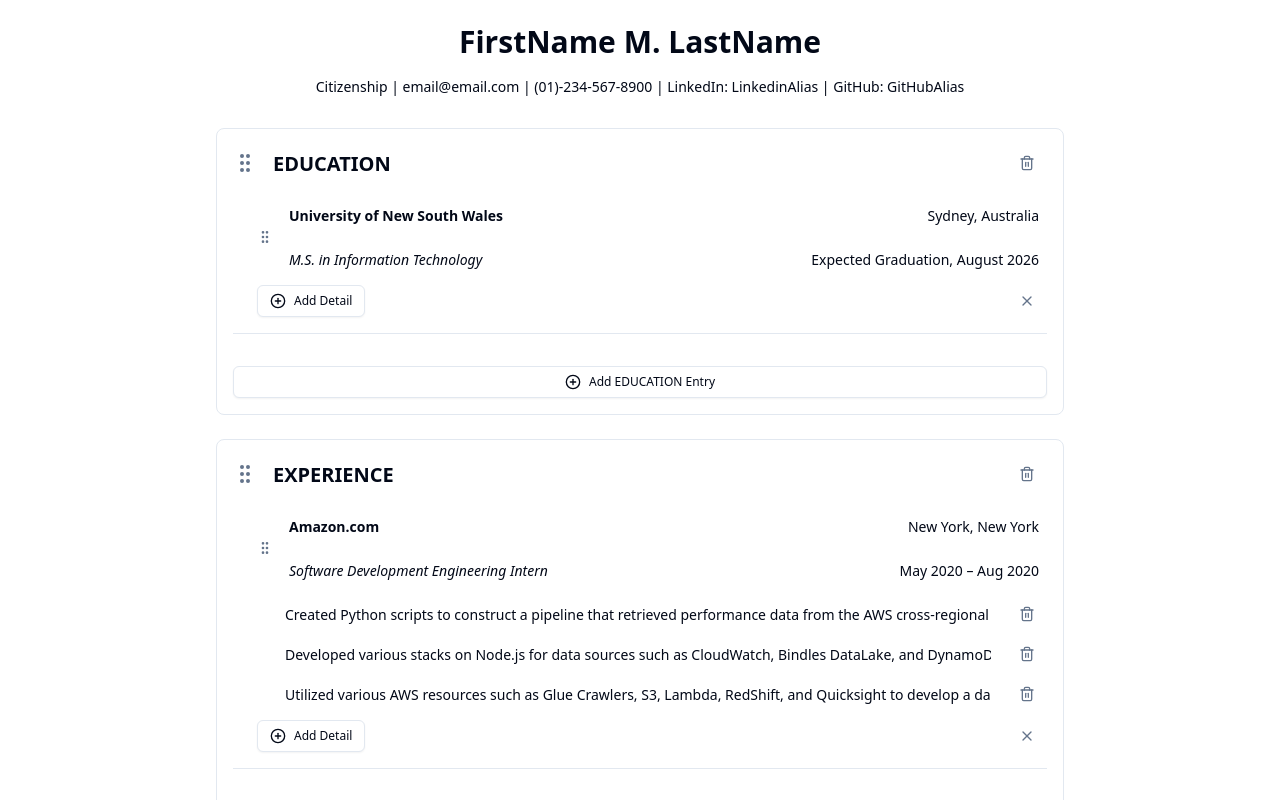
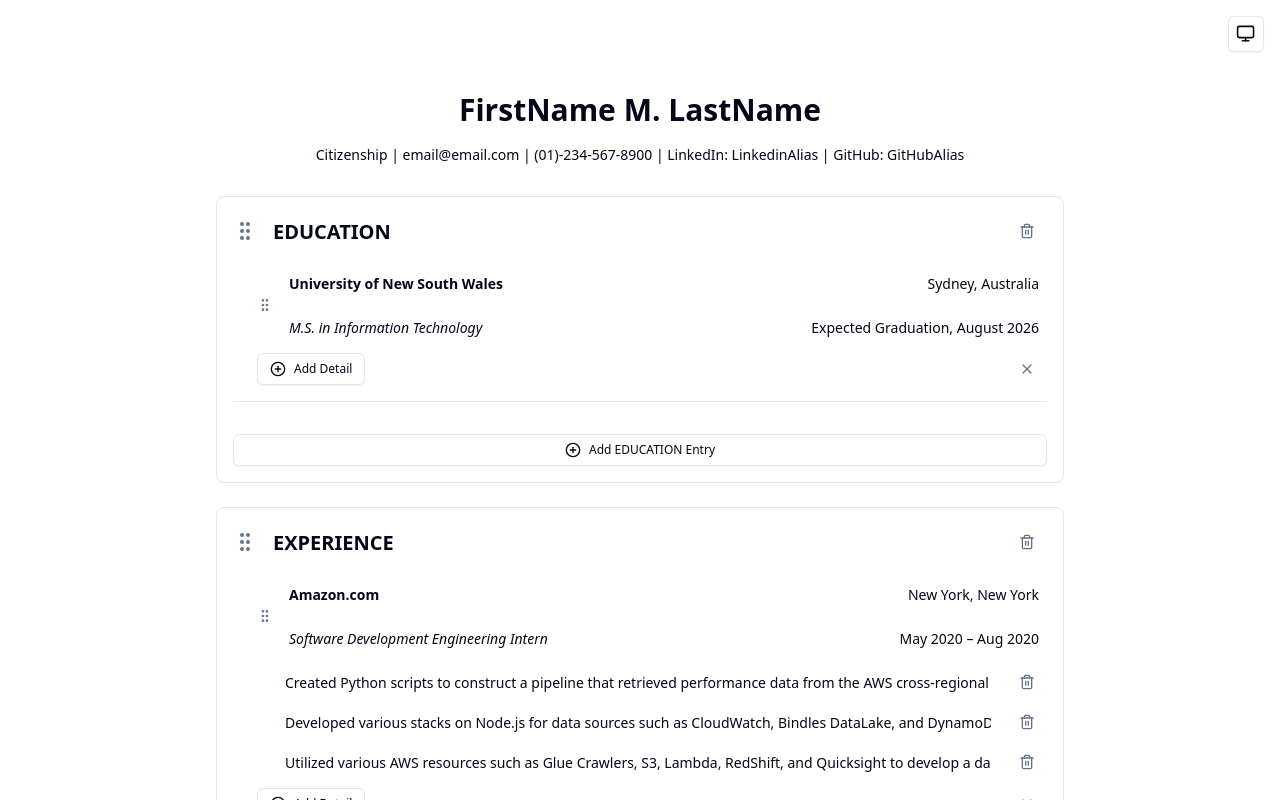
Before and after one commit to Alfie728/Career-Canvas, a Next.js app: page / in a window 1280 px wide. Shown: the top 800 px of the page. Built offline with nearby package versions, Linux system fonts and the light colour scheme.

Commit message:
added theme toggle menu

```diff
--- a/app/layout.tsx
+++ b/app/layout.tsx
@@ -2,6 +2,7 @@ import type { Metadata } from "next";
 import localFont from "next/font/local";
 import "./globals.css";
 import { ThemeProvider } from "next-themes";
+import { ThemeToggle } from "@/components/ThemeToggle";
 
 const geistSans = localFont({
   src: "./fonts/GeistVF.woff",
@@ -15,8 +16,8 @@ const geistMono = localFont({
 });
 
 export const metadata: Metadata = {
-  title: "Create Next App",
-  description: "Generated by create next app",
+  title: "Resume Builder",
+  description: "Build and customize your resume",
 };
 
 export default function RootLayout({
@@ -30,7 +31,14 @@ export default function RootLayout({
         className={`${geistSans.variable} ${geistMono.variable} antialiased`}
       >
         <ThemeProvider attribute="class" defaultTheme="system" enableSystem>
-          {children}
+          <div className="min-h-screen flex flex-col">
+            <header className="p-4 flex justify-end">
+              <ThemeToggle />
+            </header>
+            <main className="flex-grow">
+              {children}
+            </main>
+          </div>
         </ThemeProvider>
       </body>
     </html>
--- /dev/null
+++ b/components/ThemeToggle.tsx
@@ -0,0 +1,59 @@
+"use client";
+
+import { useTheme } from "next-themes";
+import { Button } from "@/components/ui/button";
+import { Moon, Sun, Monitor } from "lucide-react";
+import * as DropdownMenu from "@radix-ui/react-dropdown-menu";
+
+export function ThemeToggle() {
+  const { theme, setTheme } = useTheme();
+
+  const getIcon = () => {
+    switch (theme) {
+      case "light":
+        return <Sun className="h-[1.2rem] w-[1.2rem]" />;
+      case "dark":
+        return <Moon className="h-[1.2rem] w-[1.2rem]" />;
+      default:
+        return <Monitor className="h-[1.2rem] w-[1.2rem]" />;
+    }
+  };
+
+  return (
+    <DropdownMenu.Root>
+      <DropdownMenu.Trigger asChild>
+        <Button variant="outline" size="icon">
+          {getIcon()}
+        </Button>
+      </DropdownMenu.Trigger>
+      <DropdownMenu.Portal>
+        <DropdownMenu.Content
+          className="min-w-[220px] bg-background rounded-md p-1 shadow-md"
+          sideOffset={5}
+        >
+          <DropdownMenu.Item
+            className="flex items-center px-2 py-2 text-sm cursor-pointer hover:bg-accent hover:text-accent-foreground rounded-sm"
+            onClick={() => setTheme("light")}
+          >
+            <Sun className="mr-2 h-4 w-4" />
+            <span>Light</span>
+          </DropdownMenu.Item>
+          <DropdownMenu.Item
+            className="flex items-center px-2 py-2 text-sm cursor-pointer hover:bg-accent hover:text-accent-foreground rounded-sm"
+            onClick={() => setTheme("dark")}
+          >
+            <Moon className="mr-2 h-4 w-4" />
+            <span>Dark</span>
+          </DropdownMenu.Item>
+          <DropdownMenu.Item
+            className="flex items-center px-2 py-2 text-sm cursor-pointer hover:bg-accent hover:text-accent-foreground rounded-sm"
+            onClick={() => setTheme("system")}
+          >
+            <Monitor className="mr-2 h-4 w-4" />
+            <span>System</span>
+          </DropdownMenu.Item>
+        </DropdownMenu.Content>
+      </DropdownMenu.Portal>
+    </DropdownMenu.Root>
+  );
+}
--- a/package.json
+++ b/package.json
@@ -11,6 +11,7 @@
   "dependencies": {
     "@dnd-kit/core": "^6.0.8",
     "@dnd-kit/sortable": "^7.0.2",
+    "@radix-ui/react-dropdown-menu": "^2.1.1",
     "@radix-ui/react-icons": "^1.3.0",
     "@radix-ui/react-slot": "^1.1.0",
     "class-variance-authority": "^0.7.0",
```
Also changed, not shown: 1 other file (tests, documents, lock files or other folders).
